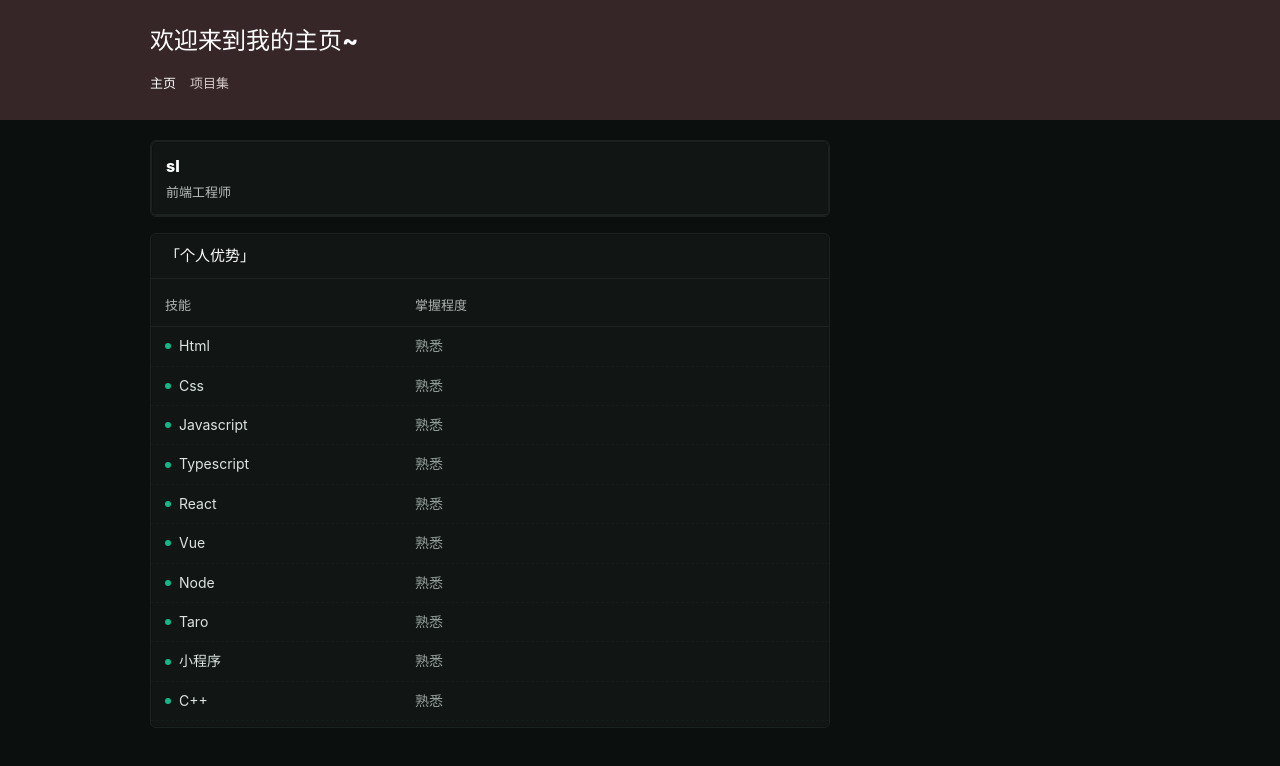
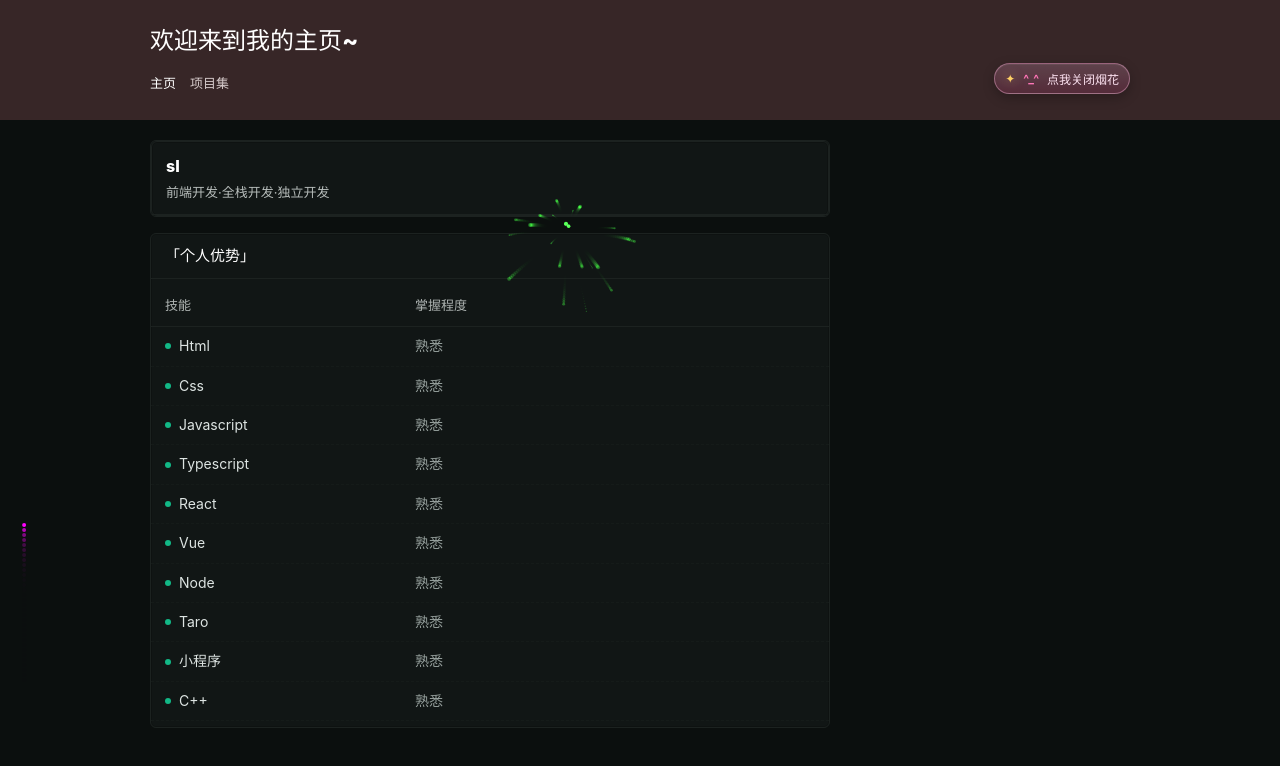
Before and after one commit to glownight/personal-portfolio, a React (Vite) app: page / in a window 1280 px wide. Shown: the top 766 px of the page. Built offline with nearby package versions, Linux system fonts and the light colour scheme.

Commit message:
修复报错

```diff
--- a/src/App.tsx
+++ b/src/App.tsx
@@ -1,8 +1,12 @@
 import { Routes, Route, Link, Navigate, useLocation } from "react-router-dom";
 import "./App.css";
+import Fireworks from "./components/Fireworks";
+import TypeWriter from "./components/TypeWriter";
+import { useState } from "react";
 
 function App() {
   const location = useLocation();
+  const [fireworksOn, setFireworksOn] = useState(true);
   const musicTracks = [
     { title: "Html", plays: "熟悉", comments: "0" },
     { title: "Css", plays: "熟悉", comments: "0" },
@@ -56,11 +60,15 @@ function App() {
 
   return (
     <div className="app">
+      {/* Fireworks canvas */}
+      <Fireworks enabled={fireworksOn} />
       {/* Page header maroon area */}
       <header className="page-header">
         <div className="container header-inner">
           <div className="header-left">
-            <h1 className="site-title">欢迎来到我的主页~</h1>
+            <h1 className="site-title">
+              <TypeWriter text="欢迎来到我的主页~" />
+            </h1>
             <div className="subnav">
               <Link className={isHome ? "active" : ""} to="/">
                 主页
@@ -72,6 +80,19 @@ function App() {
           </div>
           <div className="header-right">
             <div className="header-avatar">{/* 头像位 */}</div>
+            <button
+              type="button"
+              className={`kawaii-toggle ${fireworksOn ? "on" : "off"}`}
+              onClick={() => setFireworksOn((v) => !v)}
+              aria-pressed={fireworksOn}
+              aria-label={fireworksOn ? "关闭烟花" : "开启烟花"}
+            >
+              <span className="spark">✦</span>
+              <span className="face">^_^</span>
+              <span className="label">
+                {fireworksOn ? "点我关闭烟花" : "点我开启烟花"}
+              </span>
+            </button>
           </div>
         </div>
       </header>
@@ -90,7 +111,9 @@ function App() {
                     <section className="card profile-card">
                       <div className="profile-header">
                         <h3 className="profile-name">sl</h3>
-                        <p className="profile-subtitle">前端工程师</p>
+                        <p className="profile-subtitle">
+                          前端开发·全栈开发·独立开发
+                        </p>
                       </div>
                     </section>
                   </section>
```
